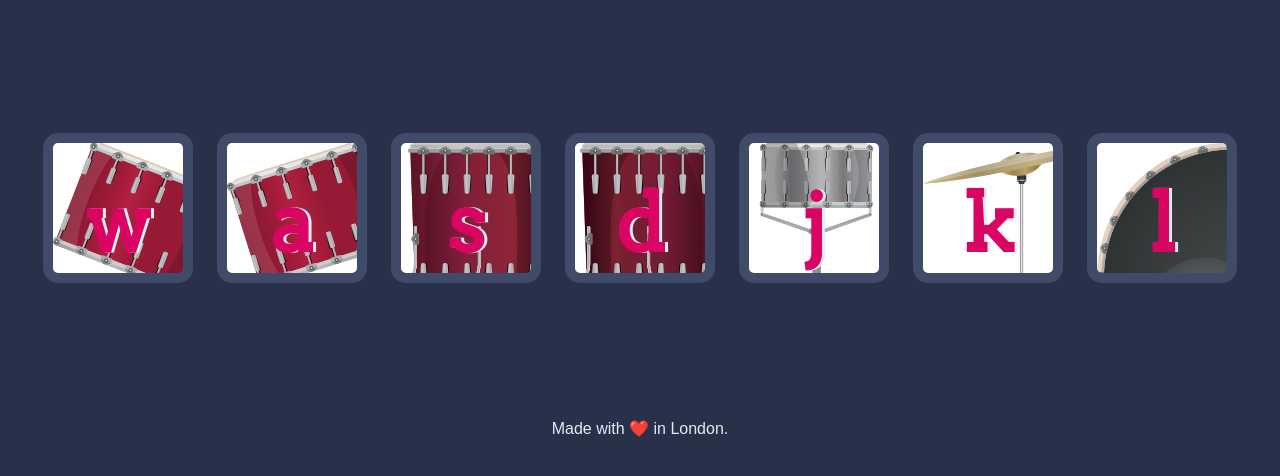
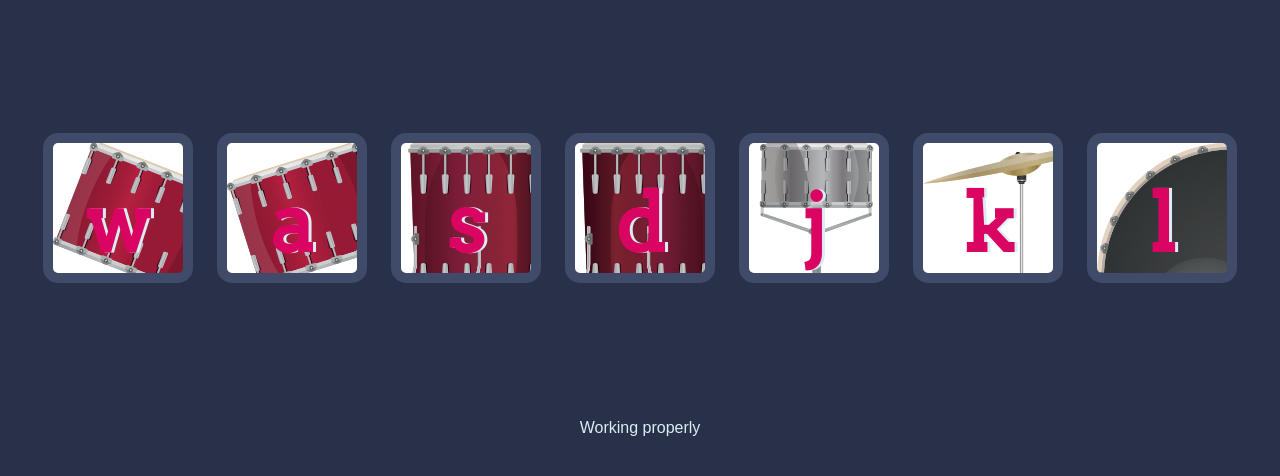
Before and after one commit to Niraj2023/drumkit, a plain HTML site: page index.html in a window 1280 px wide. Shown: the part 156-632 px from the top of the page. Drawn offline with Linux system fonts and the light colour scheme.

Commit message:
change footer

```diff
--- a/index.html
+++ b/index.html
@@ -26,7 +26,7 @@
 </body>
 
   <footer>
-    Made with ❤️ in London.
+    Working properly
   </footer>
 
 </html>
```
